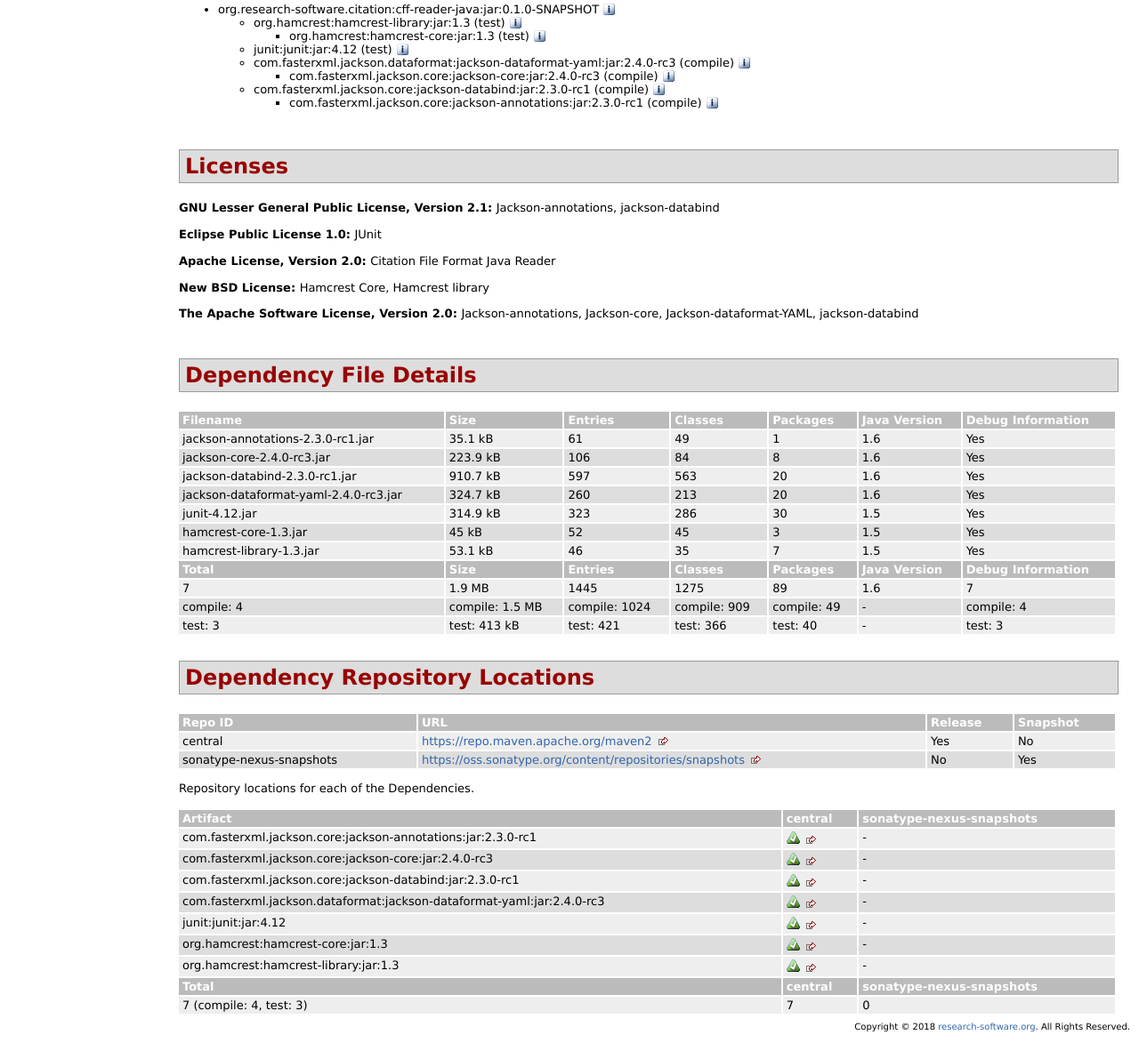
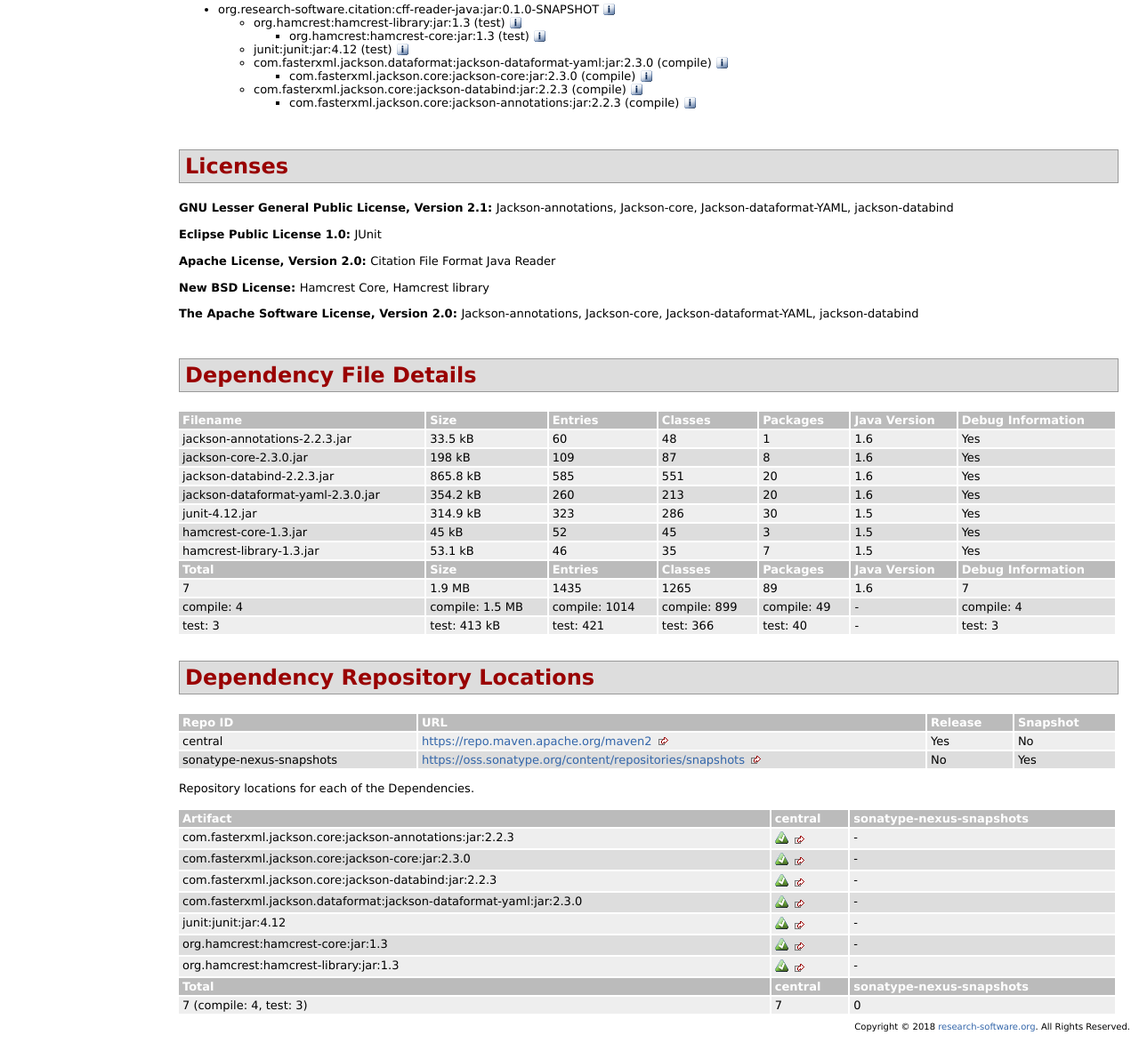
Before and after one commit to citation-file-format/cff-reader-java, a plain HTML site: page dependencies.html in a window 1280 px wide. Shown: the part 1128-2301 px from the top of the page at 89% size. Drawn offline with Linux system fonts and the light colour scheme.

Commit message:
Wagon: Deploying site to repository

```diff
--- a/dependencies.html
+++ b/dependencies.html
@@ -111,15 +111,15 @@
 <tr class="b">
 <td>com.fasterxml.jackson.core</td>
 <td><a class="externalLink" href="http://wiki.fasterxml.com/JacksonHome">jackson-databind</a></td>
-<td>2.3.0-rc1</td>
+<td>2.2.3</td>
 <td>jar</td>
 <td><a class="externalLink" href="http://www.apache.org/licenses/LICENSE-2.0.txt">The Apache Software License, Version 2.0</a>-<a class="externalLink" href="http://www.gnu.org/licenses/lgpl-2.1.html">GNU Lesser General Public License, Version 2.1</a></td></tr>
 <tr class="a">
 <td>com.fasterxml.jackson.dataformat</td>
 <td><a class="externalLink" href="http://wiki.fasterxml.com/JacksonExtensionYAML">jackson-dataformat-yaml</a></td>
-<td>2.4.0-rc3</td>
+<td>2.3.0</td>
 <td>jar</td>
-<td><a class="externalLink" href="http://www.apache.org/licenses/LICENSE-2.0.txt">The Apache Software License, Version 2.0</a></td></tr></table></div><a name="Project_Dependencies_test"></a>
+<td><a class="externalLink" href="http://www.apache.org/licenses/LICENSE-2.0.txt">The Apache Software License, Version 2.0</a>-<a class="externalLink" href="http://www.gnu.org/licenses/lgpl-2.1.html">GNU Lesser General Public License, Version 2.1</a></td></tr></table></div><a name="Project_Dependencies_test"></a>
 <div class="section">
 <h3>test<a name="test"></a></h3>
 <p>The following is a list of test dependencies for this project. These dependencies are only required to compile and run unit tests for the application:</p>
@@ -158,15 +158,15 @@
 <tr class="b">
 <td>com.fasterxml.jackson.core</td>
 <td><a class="externalLink" href="http://wiki.fasterxml.com/JacksonHome">jackson-annotations</a></td>
-<td>2.3.0-rc1</td>
+<td>2.2.3</td>
 <td>jar</td>
 <td><a class="externalLink" href="http://www.apache.org/licenses/LICENSE-2.0.txt">The Apache Software License, Version 2.0</a>-<a class="externalLink" href="http://www.gnu.org/licenses/lgpl-2.1.html">GNU Lesser General Public License, Version 2.1</a></td></tr>
 <tr class="a">
 <td>com.fasterxml.jackson.core</td>
 <td><a class="externalLink" href="http://wiki.fasterxml.com/JacksonHome">jackson-core</a></td>
-<td>2.4.0-rc3</td>
+<td>2.3.0</td>
 <td>jar</td>
-<td><a class="externalLink" href="http://www.apache.org/licenses/LICENSE-2.0.txt">The Apache Software License, Version 2.0</a></td></tr></table></div><a name="Project_Transitive_Dependencies_test"></a>
+<td><a class="externalLink" href="http://www.apache.org/licenses/LICENSE-2.0.txt">The Apache Software License, Version 2.0</a>-<a class="externalLink" href="http://www.gnu.org/licenses/lgpl-2.1.html">GNU Lesser General Public License, Version 2.1</a></td></tr></table></div><a name="Project_Transitive_Dependencies_test"></a>
 <div class="section">
 <h3>test<a name="test"></a></h3>
 <p>The following is a list of test dependencies for this project. These dependencies are only required to compile and run unit tests for the application:</p>
@@ -246,17 +246,18 @@
 <p><b>Description: </b>JUnit is a unit testing framework for Java, created by Erich Gamma and Kent Beck.</p>
 <p><b>URL: </b><a class="externalLink" href="http://junit.org">http://junit.org</a></p>
 <p><b>Project Licenses: </b><a class="externalLink" href="http://www.eclipse.org/legal/epl-v10.html">Eclipse Public License 1.0</a></p></td></tr></table></div></li>
-<li>com.fasterxml.jackson.dataformat:jackson-dataformat-yaml:jar:2.4.0-rc3 (compile) <img id="_img9" src="./images/icon_info_sml.gif" alt="[Information]" onclick="toggleDependencyDetails( '_dep8', '_img9' );" style="cursor: pointer; vertical-align: text-bottom;"></img><div id="_dep8" style="display:none">
+<li>com.fasterxml.jackson.dataformat:jackson-dataformat-yaml:jar:2.3.0 (compile) <img id="_img9" src="./images/icon_info_sml.gif" alt="[Information]" onclick="toggleDependencyDetails( '_dep8', '_img9' );" style="cursor: pointer; vertical-align: text-bottom;"></img><div id="_dep8" style="display:none">
 <table border="0" class="bodyTable">
 <tr class="a">
 <th>Jackson-dataformat-YAML</th></tr>
 <tr class="b">
 <td>
-<p><b>Description: </b>Support for reading and writing YAML-encoded data via Jackson abstractions.</p>
+<p><b>Description: </b>Support for reading and writing YAML-encoded data via Jackson
+abstractions.</p>
 <p><b>URL: </b><a class="externalLink" href="http://wiki.fasterxml.com/JacksonExtensionYAML">http://wiki.fasterxml.com/JacksonExtensionYAML</a></p>
-<p><b>Project Licenses: </b><a class="externalLink" href="http://www.apache.org/licenses/LICENSE-2.0.txt">The Apache Software License, Version 2.0</a></p></td></tr></table></div>
+<p><b>Project Licenses: </b><a class="externalLink" href="http://www.apache.org/licenses/LICENSE-2.0.txt">The Apache Software License, Version 2.0</a>, <a class="externalLink" href="http://www.gnu.org/licenses/lgpl-2.1.html">GNU Lesser General Public License, Version 2.1</a></p></td></tr></table></div>
 <ul>
-<li>com.fasterxml.jackson.core:jackson-core:jar:2.4.0-rc3 (compile) <img id="_img11" src="./images/icon_info_sml.gif" alt="[Information]" onclick="toggleDependencyDetails( '_dep10', '_img11' );" style="cursor: pointer; vertical-align: text-bottom;"></img><div id="_dep10" style="display:none">
+<li>com.fasterxml.jackson.core:jackson-core:jar:2.3.0 (compile) <img id="_img11" src="./images/icon_info_sml.gif" alt="[Information]" onclick="toggleDependencyDetails( '_dep10', '_img11' );" style="cursor: pointer; vertical-align: text-bottom;"></img><div id="_dep10" style="display:none">
 <table border="0" class="bodyTable">
 <tr class="a">
 <th>Jackson-core</th></tr>
@@ -264,8 +265,8 @@
 <td>
 <p><b>Description: </b>Core Jackson abstractions, basic JSON streaming API implementation</p>
 <p><b>URL: </b><a class="externalLink" href="http://wiki.fasterxml.com/JacksonHome">http://wiki.fasterxml.com/JacksonHome</a></p>
-<p><b>Project Licenses: </b><a class="externalLink" href="http://www.apache.org/licenses/LICENSE-2.0.txt">The Apache Software License, Version 2.0</a></p></td></tr></table></div></li></ul></li>
-<li>com.fasterxml.jackson.core:jackson-databind:jar:2.3.0-rc1 (compile) <img id="_img13" src="./images/icon_info_sml.gif" alt="[Information]" onclick="toggleDependencyDetails( '_dep12', '_img13' );" style="cursor: pointer; vertical-align: text-bottom;"></img><div id="_dep12" style="display:none">
+<p><b>Project Licenses: </b><a class="externalLink" href="http://www.apache.org/licenses/LICENSE-2.0.txt">The Apache Software License, Version 2.0</a>, <a class="externalLink" href="http://www.gnu.org/licenses/lgpl-2.1.html">GNU Lesser General Public License, Version 2.1</a></p></td></tr></table></div></li></ul></li>
+<li>com.fasterxml.jackson.core:jackson-databind:jar:2.2.3 (compile) <img id="_img13" src="./images/icon_info_sml.gif" alt="[Information]" onclick="toggleDependencyDetails( '_dep12', '_img13' );" style="cursor: pointer; vertical-align: text-bottom;"></img><div id="_dep12" style="display:none">
 <table border="0" class="bodyTable">
 <tr class="a">
 <th>jackson-databind</th></tr>
@@ -275,7 +276,7 @@
 <p><b>URL: </b><a class="externalLink" href="http://wiki.fasterxml.com/JacksonHome">http://wiki.fasterxml.com/JacksonHome</a></p>
 <p><b>Project Licenses: </b><a class="externalLink" href="http://www.apache.org/licenses/LICENSE-2.0.txt">The Apache Software License, Version 2.0</a>, <a class="externalLink" href="http://www.gnu.org/licenses/lgpl-2.1.html">GNU Lesser General Public License, Version 2.1</a></p></td></tr></table></div>
 <ul>
-<li>com.fasterxml.jackson.core:jackson-annotations:jar:2.3.0-rc1 (compile) <img id="_img15" src="./images/icon_info_sml.gif" alt="[Information]" onclick="toggleDependencyDetails( '_dep14', '_img15' );" style="cursor: pointer; vertical-align: text-bottom;"></img><div id="_dep14" style="display:none">
+<li>com.fasterxml.jackson.core:jackson-annotations:jar:2.2.3 (compile) <img id="_img15" src="./images/icon_info_sml.gif" alt="[Information]" onclick="toggleDependencyDetails( '_dep14', '_img15' );" style="cursor: pointer; vertical-align: text-bottom;"></img><div id="_dep14" style="display:none">
 <table border="0" class="bodyTable">
 <tr class="a">
 <th>Jackson-annotations</th></tr>
@@ -286,7 +287,7 @@
 <p><b>Project Licenses: </b><a class="externalLink" href="http://www.apache.org/licenses/LICENSE-2.0.txt">The Apache Software License, Version 2.0</a>, <a class="externalLink" href="http://www.gnu.org/licenses/lgpl-2.1.html">GNU Lesser General Public License, Version 2.1</a></p></td></tr></table></div></li></ul></li></ul></li></ul></div></div><a name="Licenses"></a>
 <div class="section">
 <h2>Licenses<a name="Licenses"></a></h2>
-<p><b>GNU Lesser General Public License, Version 2.1: </b>Jackson-annotations, jackson-databind</p>
+<p><b>GNU Lesser General Public License, Version 2.1: </b>Jackson-annotations, Jackson-core, Jackson-dataformat-YAML, jackson-databind</p>
 <p><b>Eclipse Public License 1.0: </b>JUnit</p>
 <p><b>Apache License, Version 2.0: </b>Citation File Format Java Reader</p>
 <p><b>New BSD License: </b>Hamcrest Core, Hamcrest library</p>
@@ -303,32 +304,32 @@
 <th>Java Version</th>
 <th title="Indicates whether these dependencies have been compiled with debug information.">Debug Information</th></tr>
 <tr class="b">
-<td>jackson-annotations-2.3.0-rc1.jar</td>
-<td>35.1 kB</td>
-<td>61</td>
-<td>49</td>
+<td>jackson-annotations-2.2.3.jar</td>
+<td>33.5 kB</td>
+<td>60</td>
+<td>48</td>
 <td>1</td>
 <td>1.6</td>
 <td>Yes</td></tr>
 <tr class="a">
-<td>jackson-core-2.4.0-rc3.jar</td>
-<td>223.9 kB</td>
-<td>106</td>
-<td>84</td>
+<td>jackson-core-2.3.0.jar</td>
+<td>198 kB</td>
+<td>109</td>
+<td>87</td>
 <td>8</td>
 <td>1.6</td>
 <td>Yes</td></tr>
 <tr class="b">
-<td>jackson-databind-2.3.0-rc1.jar</td>
-<td>910.7 kB</td>
-<td>597</td>
-<td>563</td>
+<td>jackson-databind-2.2.3.jar</td>
+<td>865.8 kB</td>
+<td>585</td>
+<td>551</td>
 <td>20</td>
 <td>1.6</td>
 <td>Yes</td></tr>
 <tr class="a">
-<td>jackson-dataformat-yaml-2.4.0-rc3.jar</td>
-<td>324.7 kB</td>
+<td>jackson-dataformat-yaml-2.3.0.jar</td>
+<td>354.2 kB</td>
 <td>260</td>
 <td>213</td>
 <td>20</td>
@@ -369,16 +370,16 @@
 <tr class="b">
 <td>7</td>
 <td>1.9 MB</td>
-<td>1445</td>
-<td>1275</td>
+<td>1435</td>
+<td>1265</td>
 <td>89</td>
 <td>1.6</td>
 <td>7</td></tr>
 <tr class="a">
 <td>compile: 4</td>
 <td>compile: 1.5 MB</td>
-<td>compile: 1024</td>
-<td>compile: 909</td>
+<td>compile: 1014</td>
+<td>compile: 899</td>
 <td>compile: 49</td>
 <td>-</td>
 <td>compile: 4</td></tr>
@@ -415,20 +416,20 @@
 <th>central</th>
 <th>sonatype-nexus-snapshots</th></tr>
 <tr class="b">
-<td>com.fasterxml.jackson.core:jackson-annotations:jar:2.3.0-rc1</td>
-<td><a class="externalLink" href="https://repo.maven.apache.org/maven2/com/fasterxml/jackson/core/jackson-annotations/2.3.0-rc1/jackson-annotations-2.3.0-rc1.jar"><img alt="Found at https://repo.maven.apache.org/maven2" src="images/icon_success_sml.gif" /></a></td>
+<td>com.fasterxml.jackson.core:jackson-annotations:jar:2.2.3</td>
+<td><a class="externalLink" href="https://repo.maven.apache.org/maven2/com/fasterxml/jackson/core/jackson-annotations/2.2.3/jackson-annotations-2.2.3.jar"><img alt="Found at https://repo.maven.apache.org/maven2" src="images/icon_success_sml.gif" /></a></td>
 <td>-</td></tr>
 <tr class="a">
-<td>com.fasterxml.jackson.core:jackson-core:jar:2.4.0-rc3</td>
-<td><a class="externalLink" href="https://repo.maven.apache.org/maven2/com/fasterxml/jackson/core/jackson-core/2.4.0-rc3/jackson-core-2.4.0-rc3.jar"><img alt="Found at https://repo.maven.apache.org/maven2" src="images/icon_success_sml.gif" /></a></td>
+<td>com.fasterxml.jackson.core:jackson-core:jar:2.3.0</td>
+<td><a class="externalLink" href="https://repo.maven.apache.org/maven2/com/fasterxml/jackson/core/jackson-core/2.3.0/jackson-core-2.3.0.jar"><img alt="Found at https://repo.maven.apache.org/maven2" src="images/icon_success_sml.gif" /></a></td>
 <td>-</td></tr>
 <tr class="b">
-<td>com.fasterxml.jackson.core:jackson-databind:jar:2.3.0-rc1</td>
-<td><a class="externalLink" href="https://repo.maven.apache.org/maven2/com/fasterxml/jackson/core/jackson-databind/2.3.0-rc1/jackson-databind-2.3.0-rc1.jar"><img alt="Found at https://repo.maven.apache.org/maven2" src="images/icon_success_sml.gif" /></a></td>
+<td>com.fasterxml.jackson.core:jackson-databind:jar:2.2.3</td>
+<td><a class="externalLink" href="https://repo.maven.apache.org/maven2/com/fasterxml/jackson/core/jackson-databind/2.2.3/jackson-databind-2.2.3.jar"><img alt="Found at https://repo.maven.apache.org/maven2" src="images/icon_success_sml.gif" /></a></td>
 <td>-</td></tr>
 <tr class="a">
-<td>com.fasterxml.jackson.dataformat:jackson-dataformat-yaml:jar:2.4.0-rc3</td>
-<td><a class="externalLink" href="https://repo.maven.apache.org/maven2/com/fasterxml/jackson/dataformat/jackson-dataformat-yaml/2.4.0-rc3/jackson-dataformat-yaml-2.4.0-rc3.jar"><img alt="Found at https://repo.maven.apache.org/maven2" src="images/icon_success_sml.gif" /></a></td>
+<td>com.fasterxml.jackson.dataformat:jackson-dataformat-yaml:jar:2.3.0</td>
+<td><a class="externalLink" href="https://repo.maven.apache.org/maven2/com/fasterxml/jackson/dataformat/jackson-dataformat-yaml/2.3.0/jackson-dataformat-yaml-2.3.0.jar"><img alt="Found at https://repo.maven.apache.org/maven2" src="images/icon_success_sml.gif" /></a></td>
 <td>-</td></tr>
 <tr class="b">
 <td>junit:junit:jar:4.12</td>
```
Also changed, not shown: dependency-convergence.html (+4 -4 lines).
